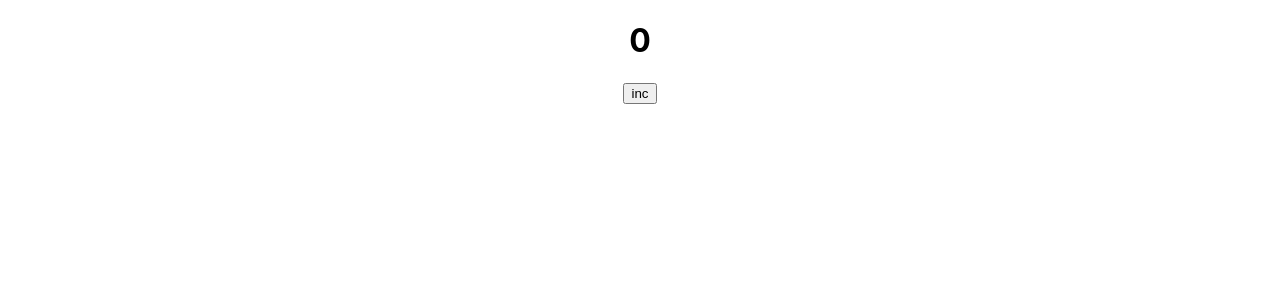
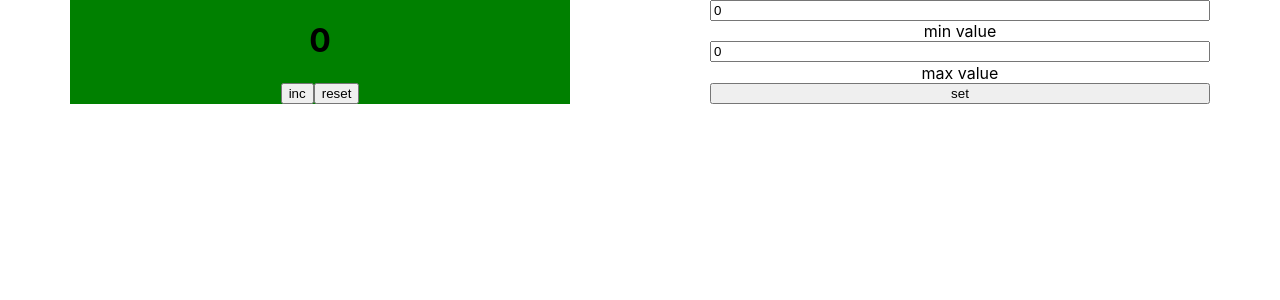
Before and after one commit to khadjaa/counter, a React (Create React App) app: page / in a window 1280 px wide. Shown: the top 300 px of the page. Built offline with nearby package versions, Linux system fonts and the light colour scheme.

Commit message:
added inputs

```diff
--- a/package.json
+++ b/package.json
@@ -10,6 +10,7 @@
     "@types/node": "^16.7.13",
     "@types/react": "^18.0.0",
     "@types/react-dom": "^18.0.0",
+    "eslint-config-react-app": "^7.0.1",
     "react": "^18.2.0",
     "react-dom": "^18.2.0",
     "react-scripts": "5.0.1",
@@ -41,7 +42,7 @@
     ]
   },
   "devDependencies": {
-    "eslint": "^8.40.0",
+    "eslint": "8.22.0",
     "eslint-plugin-react": "^7.32.2"
   }
 }
--- a/src/App.css
+++ b/src/App.css
@@ -1,38 +1,18 @@
 .App {
-  text-align: center;
+    text-align: center;
+    display: flex;
+    justify-content: space-around;
+    /*margin: 250px;*/
 }
 
-.App-logo {
-  height: 40vmin;
-  pointer-events: none;
+.view {
+    background-color: green;
+    width: 500px;
 }
 
-@media (prefers-reduced-motion: no-preference) {
-  .App-logo {
-    animation: App-logo-spin infinite 20s linear;
-  }
+.set {
+    display: flex;
+    flex-direction: column;
+    width: 500px;
+    justify-content: space-between;
 }
-
-.App-header {
-  background-color: #282c34;
-  min-height: 100vh;
-  display: flex;
-  flex-direction: column;
-  align-items: center;
-  justify-content: center;
-  font-size: calc(10px + 2vmin);
-  color: white;
-}
-
-.App-link {
-  color: #61dafb;
-}
-
-@keyframes App-logo-spin {
-  from {
-    transform: rotate(0deg);
-  }
-  to {
-    transform: rotate(360deg);
-  }
-}
--- a/src/App.tsx
+++ b/src/App.tsx
@@ -3,29 +3,48 @@ import './App.css';
 
 function App() {
 
+    const [minValue, setMinValue] = useState<number>(0)
+    const [maxValue, setMaxValue] = useState<number>(0)
     const [value, setValue] = useState<number>(0)
 
     useEffect(() => {
-        debugger
-        let valueAsString = localStorage.getItem('counterValue')
-        if (valueAsString) {
-            let newValue = JSON.parse(valueAsString)
-            setValue(newValue)
-        }
+        resetHandler()
     }, [])
 
     useEffect(() => {
-        localStorage.setItem('counterValue', JSON.stringify(value))
-    }, [value])
+        setHandler()
+    }, [minValue])
 
     const incHandler = () => {
         setValue(value + 1)
     }
+    const resetHandler = () => {
+        let valueAsString = localStorage.getItem('counterValue')
+        if (valueAsString) {
+            let newValue = JSON.parse(valueAsString)
+            setMinValue(newValue)
+        }
+    }
+    const setHandler = () => {
+        localStorage.setItem('minValue', JSON.stringify(minValue))
+        localStorage.setItem('maxValue', JSON.stringify(maxValue))
+    }
 
     return (
         <div className="App">
-            <h1>{value}</h1>
-            <button onClick={incHandler}>inc</button>
+            <div className='view'>
+                <h1>{minValue}</h1>
+                <button onClick={incHandler}>inc</button>
+                <button onClick={() => {}}>reset</button>
+            </div>
+            <div className='set'>
+                <input type="number"
+                       onClick={incHandler}
+                       value={minValue}/> min value
+                <input type="number"
+                       value={maxValue}/> max value
+                <button onClick={setHandler}>set</button>
+            </div>
         </div>
     );
 }
```
Also changed, not shown: 1 other file (tests, documents, lock files or other folders).
